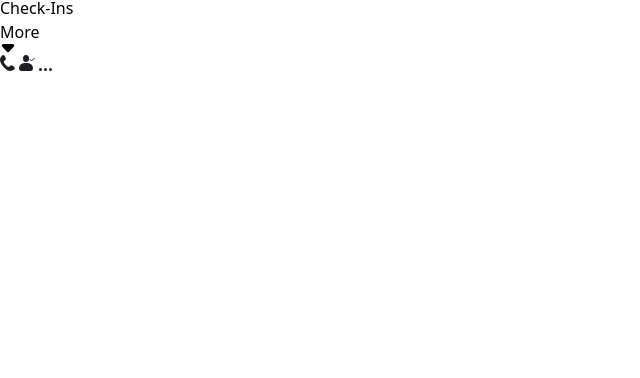
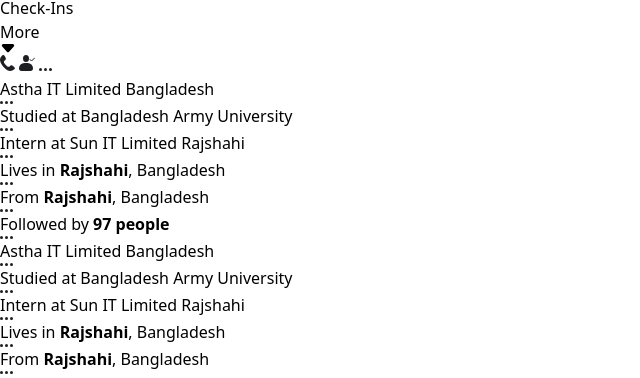
Before and after one commit to salma-anika/FaceBookProfileSvelte, a SvelteKit app: page /timelinepost in a window 1280 px wide. Shown: the part 1337-1715 px from the top of the page, without its empty margins (0-640 px from the left). Before the commit the page ends 1414 px from the top, so only its background shows below. Built offline with nearby package versions, Linux system fonts and the light colour scheme.

Commit message:
add  timeline post

```diff
--- a/src/routes/+layout.svelte
+++ b/src/routes/+layout.svelte
@@ -2,8 +2,9 @@
     import "../app.css";
     import Navbar from '../routes/navbar/+page.svelte';
     import Intro from '../routes/intro/+page.svelte';
+    import Timelinepost from '../routes/timelinepost/+page.svelte'
   </script>
   <Navbar/>
   <Intro/>
-
+<Timelinepost/>
   <slot />
--- a/src/routes/timelinepost/+page.svelte
+++ b/src/routes/timelinepost/+page.svelte
@@ -1,8 +1,45 @@
 <script>
-    import SuitCase from '../../icons/suitCase.svelte';
-import RSS from '../../icons/rss.svelte';
-import Pin from '../../icons/pin.svelte';
-import HomeAlt from '../../icons/homeAlt.svelte';
-import Hat from '../../icons/hat.svelte';
-import More from '../../icons/more.svelte';
+    import More from '../../icons/more.svelte'
 </script>
+<div class="shadow-fb rounded w-full bg-white p-4">
+
+    <div class="mt-1 flex items-start ">
+
+      <span class="ml-2 ">
+        Astha IT Limited Bangladesh{' '}
+
+      </span>
+      <div class=' items-end  justify-end ml-[385px] '> <More /></div>
+    </div>
+    <div class="mt-4 flex items-center">
+
+      <span class="ml-2">Studied at Bangladesh Army University </span>
+      <div class=' items-end justify-end ml-[315px]'> <More /></div>
+    </div>
+    <div class="mt-4 flex items-center">
+
+      <span class="ml-2">Intern at Sun IT Limited Rajshahi </span>
+      <div class=' items-end justify-end ml-[360px]'> <More /></div>
+    </div>
+    <div class="mt-4 flex items-center">
+
+      <span class="ml-2">
+        Lives in <b>Rajshahi</b>, Bangladesh{' '}
+      </span>
+      <div class=' items-end justify-end ml-[380px]'> <More/></div>
+    </div>
+    <div class="mt-4 flex items-center">
+
+      <span class="ml-2">
+        From  <b>Rajshahi</b>, Bangladesh{' '}
+      </span>
+      <div class=' items-end ml-[393px] justify-end '> <More /></div>
+    </div>
+    <div class="mt-4 flex items-center">
+
+      <span class="ml-2">
+        Followed by <b>97 people</b> {' '}
+      </span>
+      <div class=' items-end ml-[420px] justify-end '> <More/></div>
+    </div>
+  </div>
```
